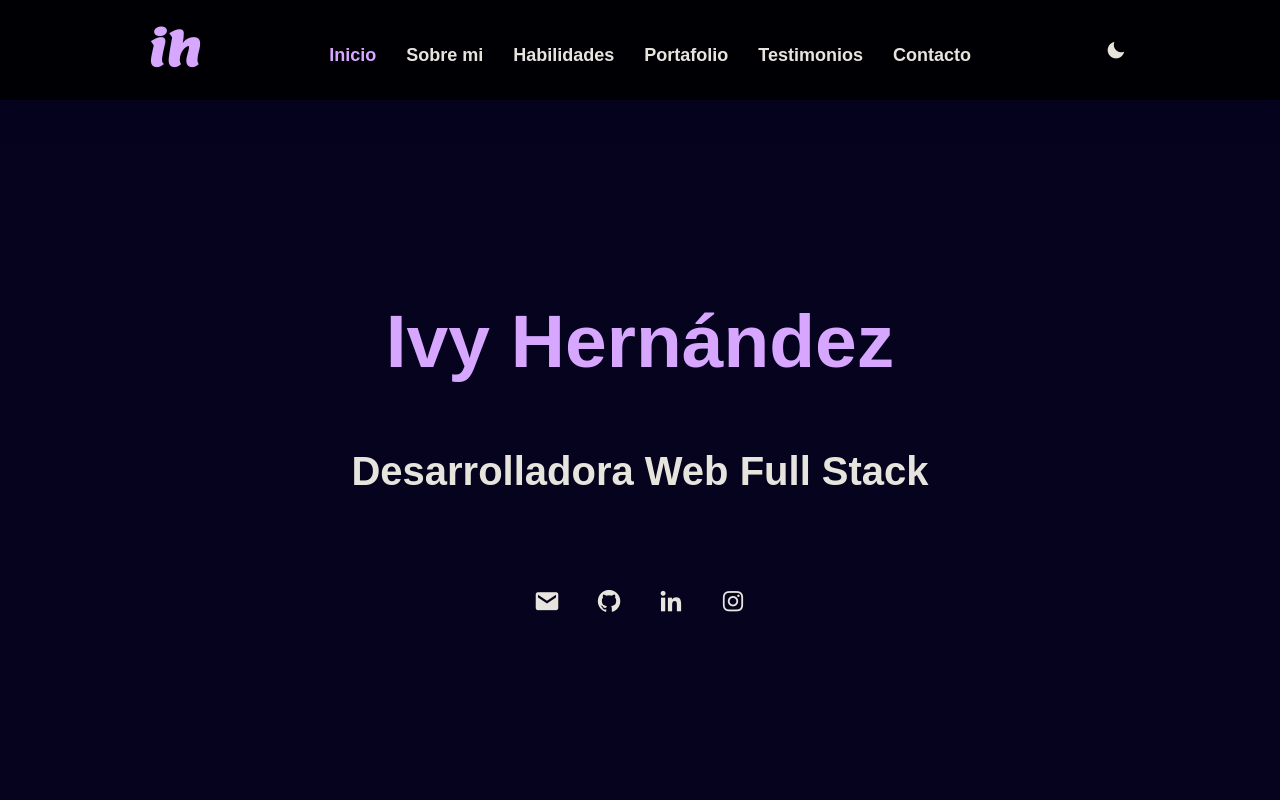
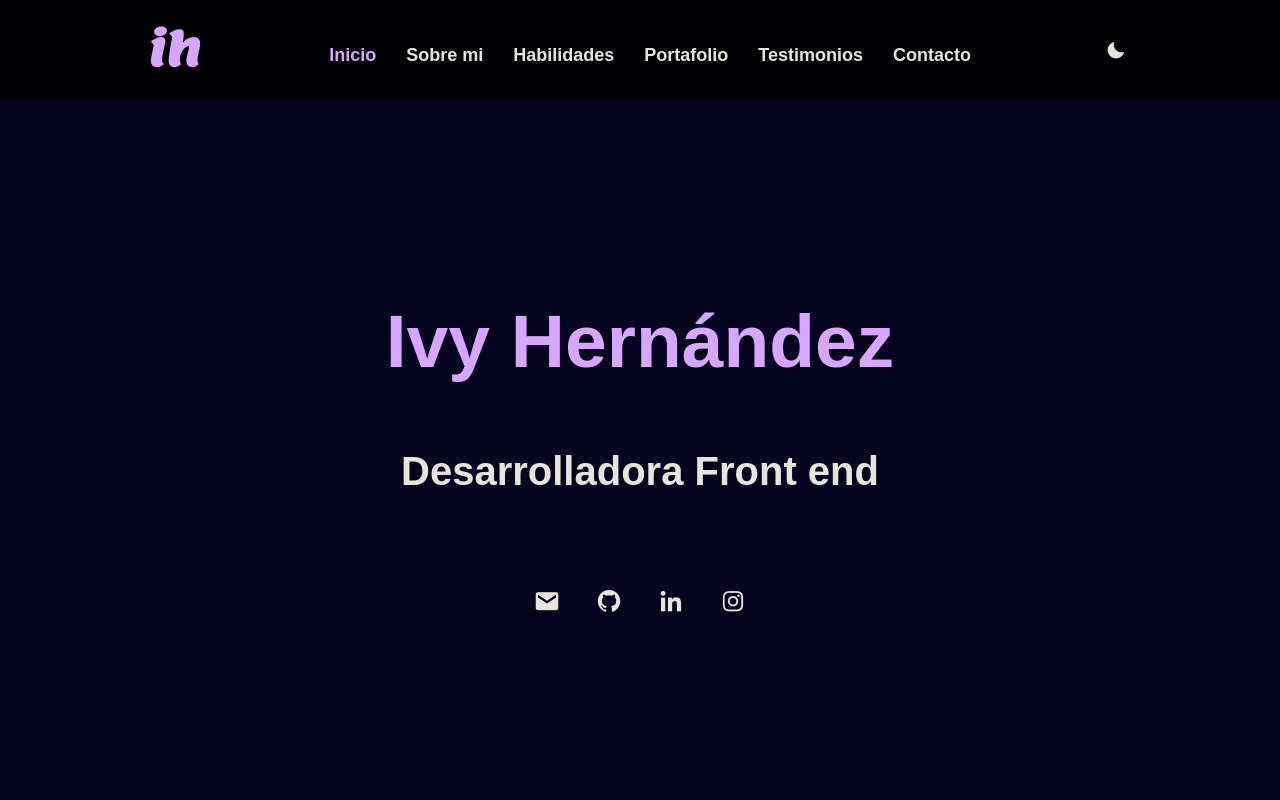
Before and after one commit to Ivy-Hernandez-Lopez/ihlportafolio, a plain HTML site: page index.html in a window 1280 px wide. Shown: the top 800 px of the page. Drawn offline with nearby package versions, Linux system fonts and the light colour scheme.

Commit message:
segunda version

```diff
--- a/index.html
+++ b/index.html
@@ -332,7 +332,7 @@
     <script>
       const typed = new Typed('.hero-description', {
         strings: [
-          '<b>Desarrolladora Web Full Stack</b>'
+          '<b>Desarrolladora Front end</b>'
         ],
         typeSpeed: 90,
         backSpeed: 100,
```
